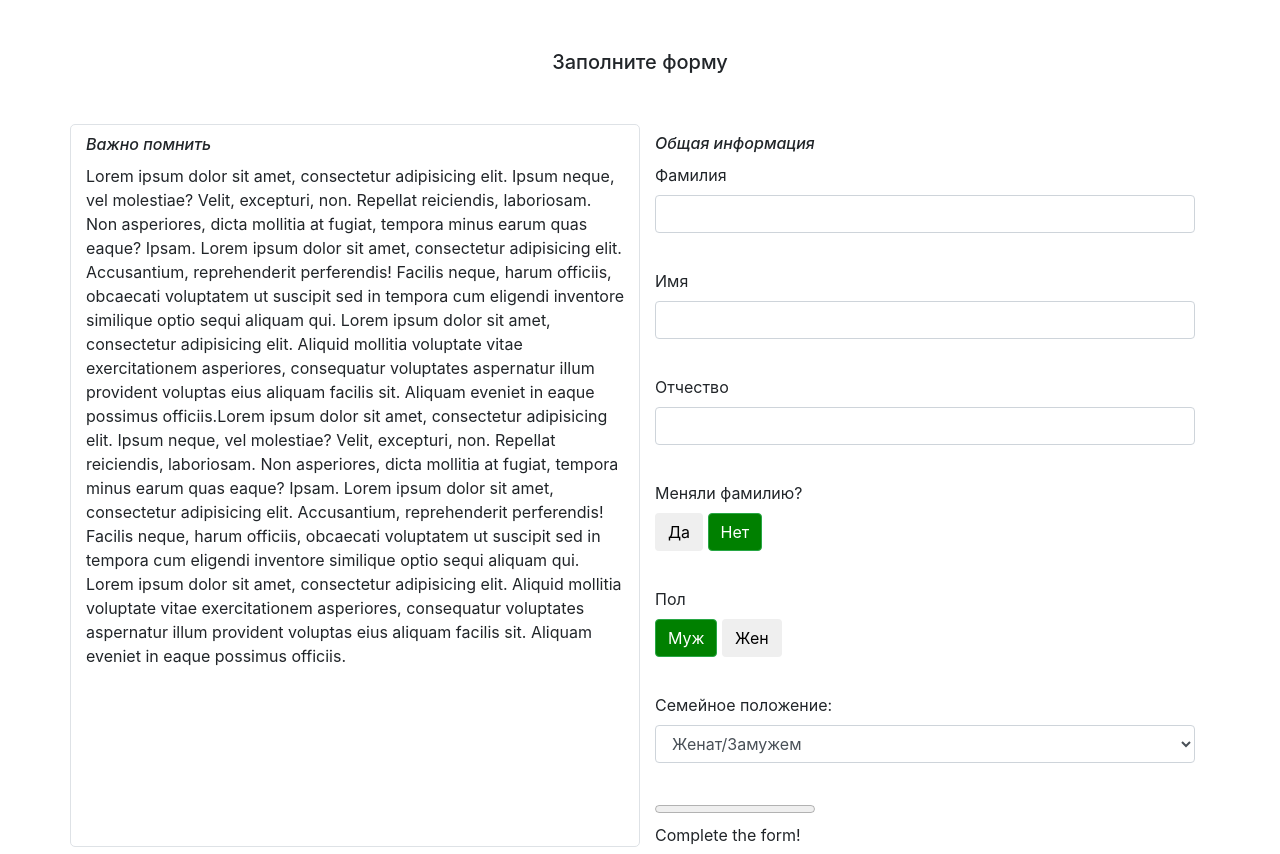
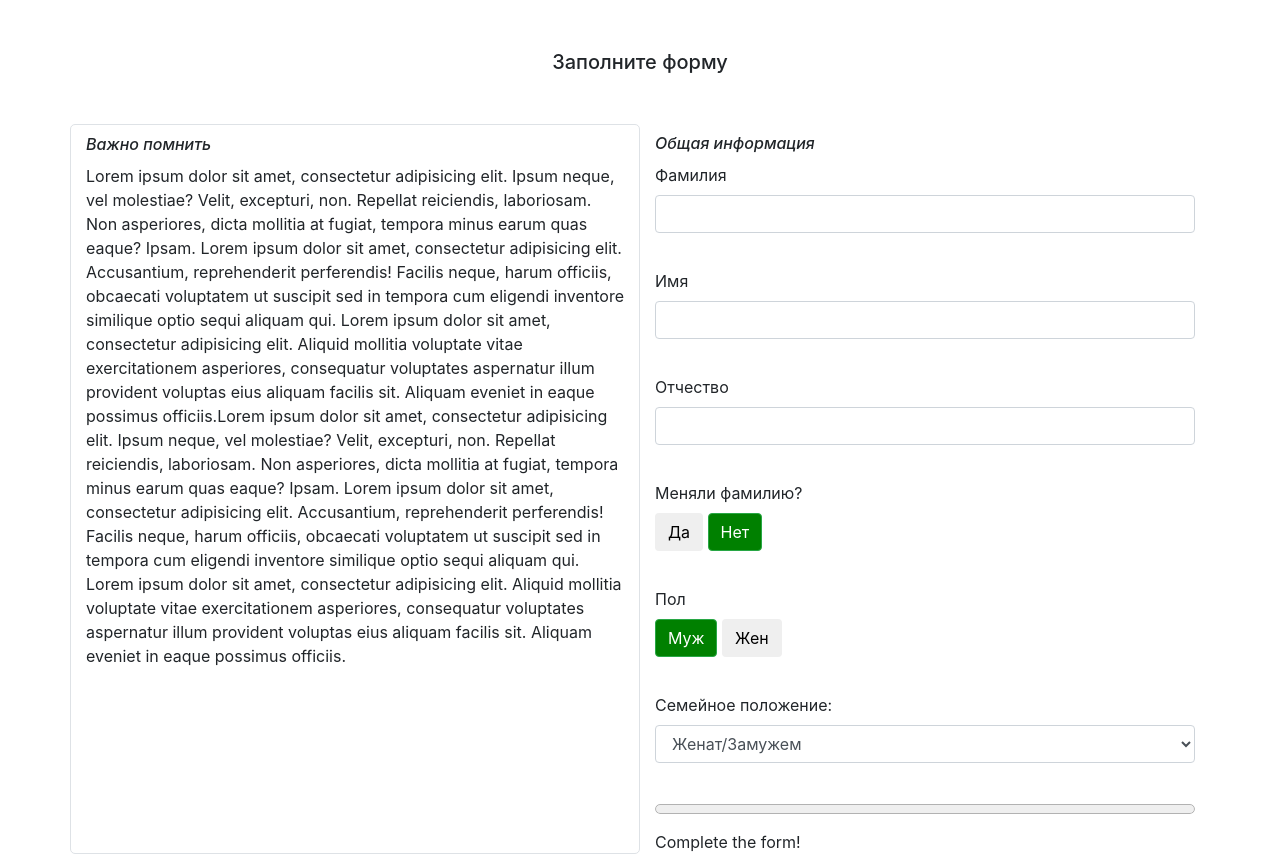
Before and after one commit to OksanaCoder/form-test, a website: page src/index.html in a window 1280 px wide. Drawn offline with nearby package versions, Linux system fonts and the light colour scheme; files that its build step writes are made by us from their sources.

Commit message:
adding progress message

```diff
--- a/src/style/main.scss
+++ b/src/style/main.scss
@@ -38,3 +38,9 @@ fieldset {
 .form-group {
 	padding-bottom: 20px;
 }
+
+ progress {
+    width: 100%;
+    height: 20px;
+    margin: 0 0 5px 0;
+  }
```
Also changed, not shown: build/css/main.css.
